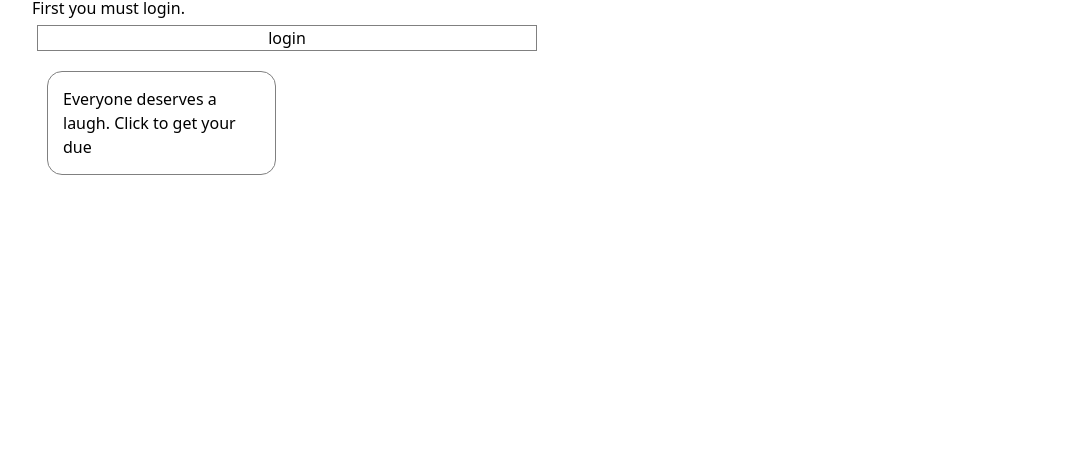
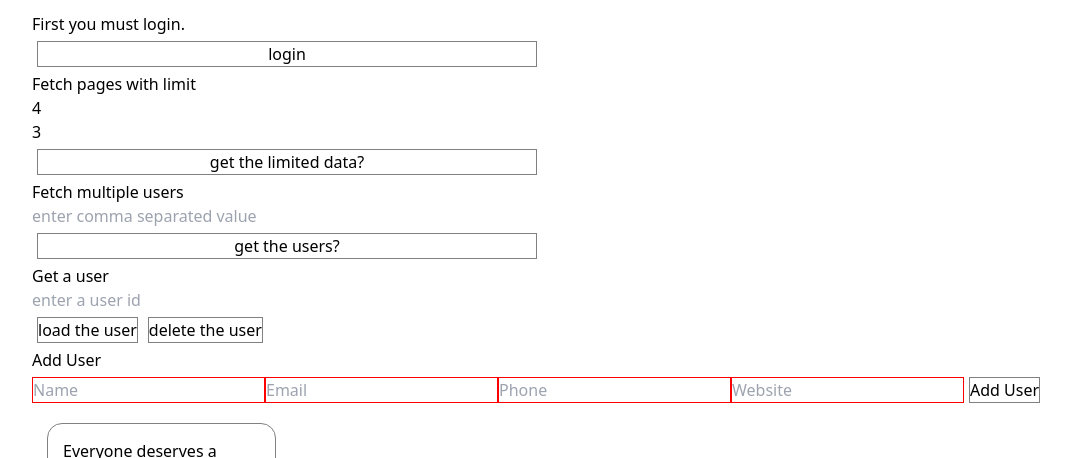
Before and after one commit to swapnil-up/google-keep-clone, a Vue app: page /login in a window 1280 px wide. Shown: the part 206-664 px from the top of the page, without its empty margins (28-1099 px from the left). Built offline with nearby package versions, Linux system fonts and the light colour scheme; the HTML template or start-up script is replaced by a standard one.

Commit message:
working with axios

```diff
--- a/package.json
+++ b/package.json
@@ -12,6 +12,7 @@
     "type-check": "vue-tsc --build --force"
   },
   "dependencies": {
+    "axios": "^1.7.9",
     "babel-polyfill": "^6.26.0",
     "es6-promise": "^4.2.8",
     "pinia": "^2.2.6",
--- /dev/null
+++ b/src/components/axios.vue
@@ -0,0 +1,229 @@
+<script setup>
+import { onMounted, ref } from "vue";
+import axios from "axios";
+
+const apiClient = axios.create({
+  baseURL: "https://jsonplaceholder.typicode.com/",
+  timeout: 5000,
+  headers: {
+    "Content-Type": "application/json",
+  },
+});
+
+const user = ref(null);
+const userId = ref(null);
+const loading = ref(false);
+const error = ref(null);
+
+const fetchUser = async () => {
+  if (!userId) {
+    loading.value = false;
+    error.value = "failed to fetch";
+    user.value = null;
+    console.log("failed");
+  }
+  try {
+    loading.value = true;
+    error.value = false;
+
+    const response = await axios.get(
+      `https://jsonplaceholder.typicode.com/users/${userId.value}`
+    );
+
+    user.value = response.data;
+    console.log(user.value);
+  } catch (e) {
+    loading.value = false;
+    error.value = "failed to fetch";
+    user.value = null;
+    console.log("failed", e);
+  } finally {
+    loading.value = false;
+  }
+};
+
+const newUser = ref({
+  name: "",
+  email: "",
+  phone: "",
+  website: "",
+});
+
+const createUser = async () => {
+  axios
+    .post(`https://jsonplaceholder.typicode.com/users/`, newUser.value)
+    .then((response) => {
+      console.log("created a new user");
+      console.log(newUser.value);
+      console.log(response);
+
+      newUser.value = { name: "", email: "", phone: "", website: "" };
+    })
+    .catch((e) => {
+      console.log("failed to create user", e);
+    });
+};
+
+const isEdit = ref(false);
+function toggleEdit() {
+  isEdit.value = !isEdit.value;
+}
+
+const updateUser = async () => {
+  try {
+    const response = await axios.put(
+      `https://jsonplaceholder.typicode.com/users/${userId.value}/`,
+      user.value
+    );
+    console.log("edited user");
+    console.log(user.value);
+    user.value = { id: "", name: "", email: "", phone: "", website: "" };
+  } catch (e) {
+    console.log("failed to edit user", e);
+  } finally {
+    toggleEdit();
+  }
+};
+
+const deleteUser = async () => {
+  try {
+    apiClient.delete(`users/${userId.value}`);
+    console.log(`deleted user ${userId.value}`);
+    user.value = null;
+  } catch (e) {
+    console.log("couldn't delete", e);
+  }
+};
+
+const userIds = ref("");
+const users = ref([]);
+
+const fetchUsers = async () => {
+  const ids = userIds.value.split(",").map((id) => id.trim());
+  try {
+    const responses = await Promise.all(
+      ids.map((id) =>
+        axios.get(`https://jsonplaceholder.typicode.com/users/${id}`)
+      )
+    );
+    users.value = responses.map((response) => response.data);
+    console.log(users.value);
+  } catch {
+    console.log("Error fetching users", error);
+  }
+};
+
+const page = ref(4);
+const limit = ref(3);
+
+const fetchUserP = async () => {
+  try {
+    const response = await apiClient.get(
+      `users?_page=${page.value}&_limit=${limit.value}`
+    );
+    console.log("Full Response:", response);
+    console.log("Headers:", response.headers);
+
+    console.log("Users Data:", response.data);
+
+    users.value = response.data;
+    console.log(users.value);
+  } catch {
+    console.log("pages couldn't be loaded");
+  }
+};
+</script>
+
+<template>
+  <h3>Fetch pages with limit</h3>
+  <input placeholder="enter page number" v-model="page" />
+  <input placeholder="enter limit" v-model="limit" />
+  <button @click="fetchUserP">get the limited data?</button>
+  <div v-if="users.length > 0">
+    <li v-for="user in users" :key="user.id" class="multi-user">
+      <p>Name: {{ user.name }}</p>
+      <p>Email: {{ user.email }}</p>
+      <p>Website: {{ user.website }}</p>
+      <p>Phone: {{ user.phone }}</p>
+    </li>
+  </div>
+
+  <h3>Fetch multiple users</h3>
+  <input v-model="userIds" placeholder="enter comma separated value" />
+  <button @click="fetchUsers">get the users?</button>
+
+  <div v-if="users.length > 0">
+    <li v-for="user in users" :key="user.id" class="multi-user">
+      <p>Name: {{ user.name }}</p>
+      <p>Email: {{ user.email }}</p>
+      <p>Website: {{ user.website }}</p>
+      <p>Phone: {{ user.phone }}</p>
+    </li>
+  </div>
+
+  <h3>Get a user</h3>
+  <input placeholder="enter a user id" v-model.number="userId" type="number" />
+  <div class="buttons">
+    <button @click="fetchUser">load the user</button>
+    <button @click="deleteUser">delete the user</button>
+  </div>
+
+  <div v-if="loading">Loading</div>
+  <div v-else-if="error">{{ error }}</div>
+  <div v-else-if="user && !isEdit" class="user-details">
+    <p>Name: {{ user.name }}</p>
+    <p>Email: {{ user.email }}</p>
+    <p>Website: {{ user.website }}</p>
+    <p>Phone: {{ user.phone }}</p>
+
+    <button @click="toggleEdit">edit the user</button>
+  </div>
+
+  <div v-else-if="user && isEdit">
+    <h3>Edit User</h3>
+    <form @submit.prevent="updateUser">
+      <input v-model="user.name" placeholder="Name" required />
+      <input v-model="user.email" placeholder="Email" required />
+      <input v-model="user.phone" placeholder="Phone" required />
+      <input v-model="user.website" placeholder="Website" required />
+      <button @click="toggleEdit" type="submit">Update User</button>
+      <button @click="toggleEdit">Cancel</button>
+    </form>
+  </div>
+
+  <div class="create-user">
+    <h3>Add User</h3>
+    <form @submit.prevent="createUser">
+      <input v-model="newUser.name" placeholder="Name" required />
+      <input v-model="newUser.email" placeholder="Email" required />
+      <input v-model="newUser.phone" placeholder="Phone" required />
+      <input v-model="newUser.website" placeholder="Website" required />
+      <button type="submit">Add User</button>
+    </form>
+  </div>
+</template>
+
+<style scoped>
+button {
+  border: 1px solid gray;
+  margin: 5px;
+  max-width: 500px;
+}
+
+.user-details {
+  display: flex;
+  flex-direction: column;
+}
+
+input:invalid {
+  border: 1px solid red;
+}
+.buttons {
+  display: flex;
+  flex-direction: row;
+}
+.multi-user {
+  border: 1px solid gray;
+  margin: 5px;
+}
+</style>
--- a/src/views/LogInPage.vue
+++ b/src/views/LogInPage.vue
@@ -1,9 +1,9 @@
 <script setup>
-import { ref } from "vue";
+import { onMounted, ref } from "vue";
 import { useStore } from "vuex";
 import { useRouter } from "vue-router";
 import jokePuller from "@/components/jokePuller.vue";
-import crud from "@/components/crud.vue";
+import axios from "@/components/axios.vue";
 
 const store = useStore();
 const router = useRouter();
@@ -17,6 +17,7 @@ const login = () => {
 <template>
   <h2>First you must login.</h2>
   <button @click="login">login</button>
+  <axios />
   <jokePuller />
 </template>
 
```
Also changed, not shown: 1 other file (tests, documents, lock files or other folders).
